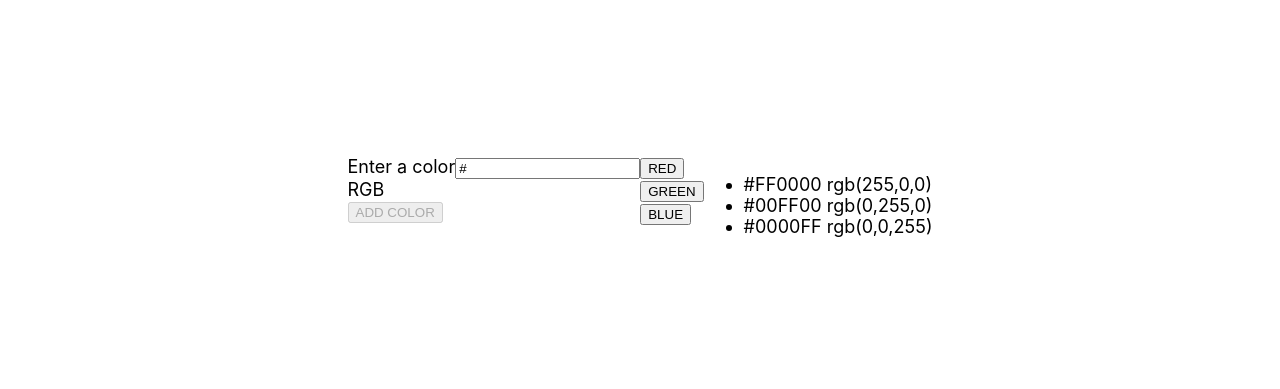
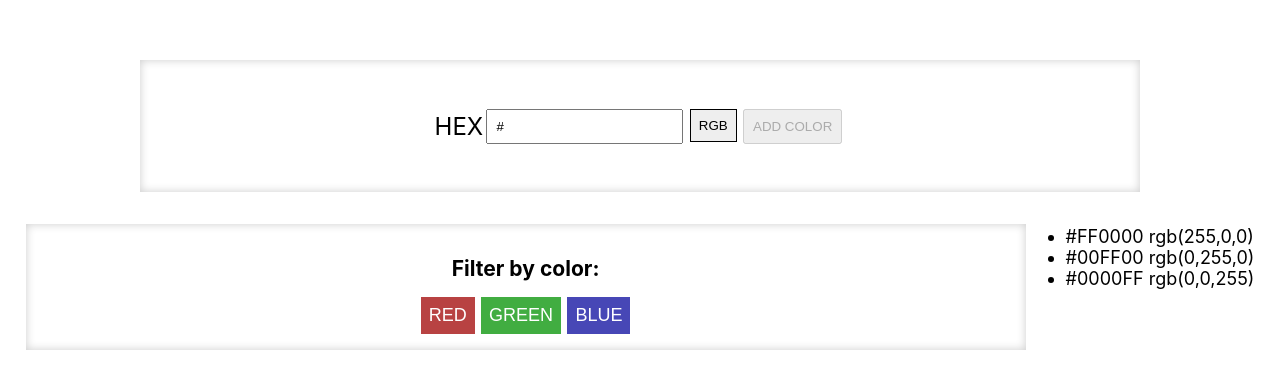
Before and after one commit to bartoszbialoglowicz/colors, a React (Create React App) app: page / in a window 1280 px wide. Shown: the part 195-584 px from the top of the page. Built offline with nearby package versions, Linux system fonts and the light colour scheme; the HTML template or start-up script is replaced by a standard one.

Commit message:
Form stylized

```diff
--- /dev/null
+++ b/src/components/Forms/AddColorForm.module.css
@@ -0,0 +1,71 @@
+.addFormContainer {
+    width: 100%;
+    height: 100px;
+}
+
+.addFormContainer > form {
+    width: 100%;
+    height: 100%;
+    display: flex;
+    align-items: center;
+    justify-content: center;
+    font-size: 24px;
+}
+
+.addFormContainer > form > div > input{
+    padding: 0.5rem;
+    margin: 0.2rem;
+    height: 100%;
+}
+
+.inputContainer {
+    display: flex;
+    justify-content: space-between;
+}
+
+.inputContainer > label {
+    display: flex;
+    align-items: center;
+}
+
+.inputRgbContainer > input {
+    width: 50px;
+}
+
+.colorFormButton {
+    height: 100%;
+    background-color: #eee;
+    border: 1px solid black;
+    transition: .2s;
+    cursor: pointer;
+}
+
+.colorFormButton:hover {
+    background-color: #999;
+}
+
+input::-webkit-outer-spin-button,
+input::-webkit-inner-spin-button {
+  -webkit-appearance: none;
+  margin: 0;
+}
+
+input[type=number] {
+  -moz-appearance: textfield;
+}
+
+@media only screen and (max-width: 700px){
+    .submitInputContainer {
+        width: 100%;
+    } .submitInput {
+        width: 100%;
+    }
+
+    form {
+        flex-wrap: wrap;
+    }
+
+    .addFormContainer {
+        width: 80%;
+    }
+}
--- a/src/components/Forms/AddColorForm.tsx
+++ b/src/components/Forms/AddColorForm.tsx
@@ -1,4 +1,7 @@
 import React, { useState, useRef } from "react"
+import Card from "../UI/Card";
+
+import classes from './AddColorForm.module.css';
 
 const AddColorForm: React.FC<{onAddHex: (hex: string) => void, onAddRgb: (r: number, g: number, b: number) => void}> = (props) => {
     const inputRef = useRef<HTMLInputElement>(null);
@@ -82,27 +85,32 @@ const AddColorForm: React.FC<{onAddHex: (hex: string) => void, onAddRgb: (r: num
     const isButtonDisabled = !hexForm ? false : (inputValue.length === 4 || inputValue.length === 7) ? false : true;
 
     return (
+        <Card>
+            <div className={classes.addFormContainer}>
                 <form onSubmit={onSubmitHandler}>
                 { hexForm &&
-            <div>
-                <label htmlFor='color'>Enter a color</label>
+                <div className={classes.inputContainer}>
+                    <label htmlFor='color'>HEX</label>
                     <input type='text' id='color' ref={inputRef} value={inputValue} onChange={hexValidatorHandler}/>
+                    <input type="button" onClick={changeColorFormHandler} className={classes.colorFormButton} value={colorFormText} />
                 </div> }
                 { !hexForm &&
-            <div>
+                <div className={`${classes.inputContainer} ${classes.inputRgbContainer}`}>
                     <label htmlFor='colorRed'>R</label>
                     <input type='number' id='colorRed' ref={inputRedColorRef} value={inputRedColorValue} onChange={redValidatorHandler}/>
                     <label htmlFor='colorGreen'>G</label>
-                <input type='number' id='colorGreen' ref={inputGreenColorRef} value={inputGreenColorValue} onChange={blueValidatorHandler}/>
+                    <input type='number' id='colorGreen' ref={inputGreenColorRef} value={inputGreenColorValue} onChange={greenValidatorHandler} />
                     <label htmlFor='color'>B</label>
-                <input type='number' id='colorGreen' ref={inputBlueColorRef} value={inputBlueColorValue} onChange={greenValidatorHandler}/>
+                    <input type='number' id='colorGreen' ref={inputBlueColorRef} value={inputBlueColorValue} onChange={blueValidatorHandler} />
+                    <input type="button" onClick={changeColorFormHandler} className={classes.colorFormButton} value={colorFormText} />
                 </div>
                 }
-            <div onClick={changeColorFormHandler}>{colorFormText}</div>
-            <div>
-                <input type='submit' value='ADD COLOR' disabled={isButtonDisabled}/>
+                <div className={classes.submitInputContainer}>
+                    <input type='submit' value='ADD COLOR' disabled={isButtonDisabled} className={classes.submitInput}/>
                 </div>
             </form>
+        </div>
+        </Card>
     )
 };
 
--- /dev/null
+++ b/src/components/Forms/ColorFilterForm.module.css
@@ -0,0 +1,42 @@
+.filterForm {
+    display: flex;
+    flex-wrap: wrap;
+    justify-content: center;
+}
+
+.filterForm > div > input {
+    padding: 0.5rem;
+    font-size: 18px;
+    margin: 0 0.2rem;
+    cursor: pointer;
+}
+
+.filterForm > h3 {
+    width: 100%;
+    text-align: center;
+    margin: 1rem;
+}
+
+.filterForm input {
+    border: none;
+    color: #fff;
+    transition: .2s;
+}
+
+.filterButtonRed {
+    background-color: #b84242;
+} .filterButtonRed:hover {
+    background-color: #962020;
+}
+
+.filterButtonGreen {
+    background-color: #41ad41;
+} .filterButtonGreen:hover {
+    background-color: #208b20;
+}
+
+.filterButtonBlue {
+    background-color: #4747b6;
+} .filterButtonBlue:hover {
+    background-color: #252594;
+}
--- a/src/components/Forms/ColorFilterForm.tsx
+++ b/src/components/Forms/ColorFilterForm.tsx
@@ -1,10 +1,17 @@
+import Card from "../UI/Card";
+import classes from './ColorFilterForm.module.css';
+
 const ColorFilterForm: React.FC<{rFilter: () => void, gFilter: () => void, bFilter: () => void}> = (props) => {
     return (
-        <form>
-            <div><input type="button" value="RED" onClick={props.rFilter}/></div>
-            <div><input type="button" value="GREEN" onClick={props.gFilter}/></div>
-            <div><input type="button" value="BLUE" onClick={props.bFilter}/></div>
-        </form>
+        <Card>
+            <form className={classes.filterForm}>
+            <h3>Filter by color:</h3>
+                <div><input type="button" value="RED" onClick={props.rFilter} className={classes.filterButtonRed}/></div>
+                <div><input type="button" value="GREEN" onClick={props.gFilter} className={classes.filterButtonGreen}/></div>
+                <div><input type="button" value="BLUE" onClick={props.bFilter} className={classes.filterButtonBlue}/></div>
+            </form>
+        </Card>
+
     )
 };
 
```
Lines whose indentation alone changed are shown as unchanged.
